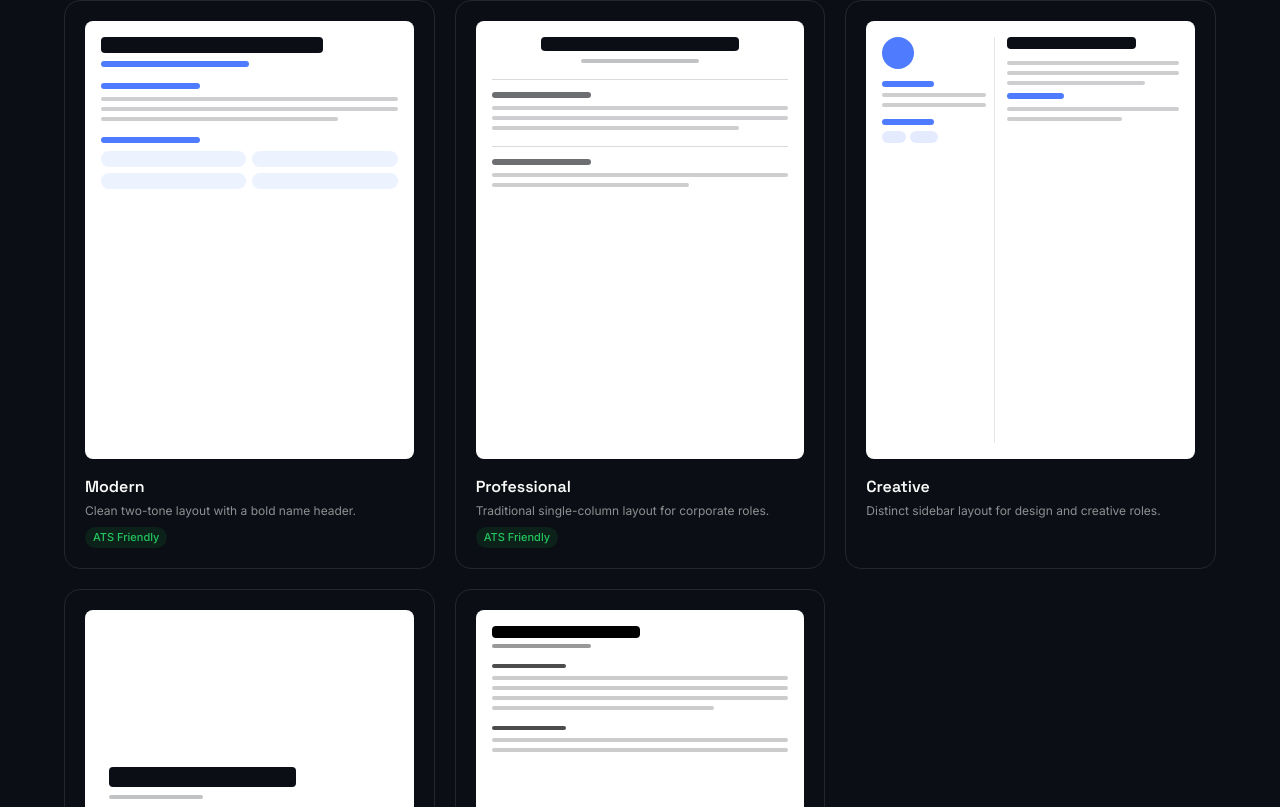
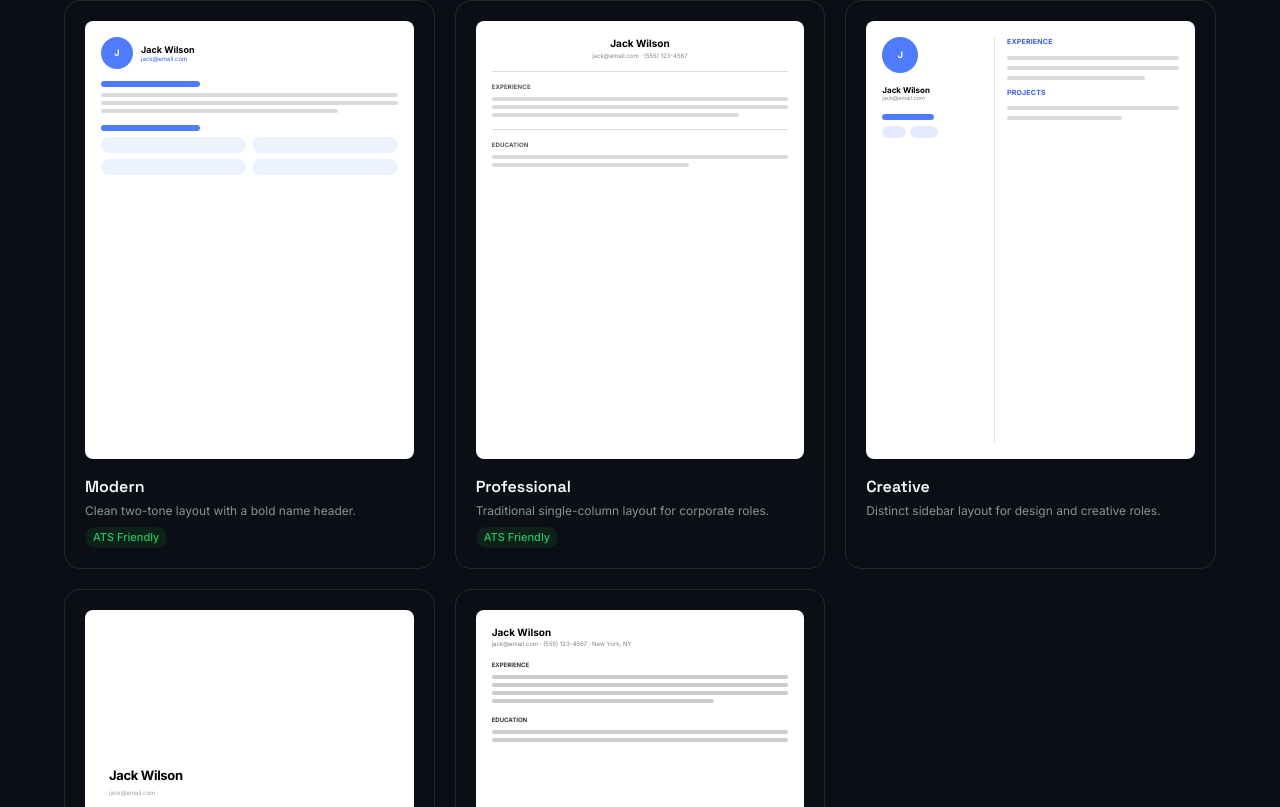
Before and after one commit to BuildWithThapa/BuildWithMe, a Next.js app: page /cv-builder in a window 1280 px wide. Shown: the part 713-1520 px from the top of the page. Built offline with nearby package versions, Linux system fonts and the light colour scheme; no server answers.

Commit message:
Update TemplateThumbnail.tsx

```diff
--- a/src/components/cv/TemplateThumbnail.tsx
+++ b/src/components/cv/TemplateThumbnail.tsx
@@ -3,27 +3,37 @@ interface TemplateThumbnailProps {
 }
 
 /**
- * Renders a small visual mockup of each template's layout — uses only
- * standard Tailwind classes already proven elsewhere in the app (no
- * arbitrary bracket values), to rule out any compilation edge case.
+ * Renders a small visual mockup of each template's layout using realistic
+ * placeholder content (sample name, email, photo circle) so the preview
+ * reads like an actual mini resume rather than an abstract wireframe.
  */
 export function TemplateThumbnail({ slug }: TemplateThumbnailProps) {
-  const base = "aspect-[3/4] w-full rounded-lg bg-white p-4 overflow-hidden shadow-sm";
-  const line = (w: string, color = "bg-ink-900/20") => <div className={`h-1 rounded-full ${color} ${w}`} />;
+  const base = "aspect-[3/4] w-full rounded-lg bg-white p-4 overflow-hidden shadow-sm text-black";
+  const line = (w: string, color = "bg-ink-900/15") => <div className={`h-1 rounded-full ${color} ${w}`} />;
+  const Avatar = ({ size = "h-8 w-8" }: { size?: string }) => (
+    <div className={`${size} shrink-0 rounded-full bg-signal-500 flex items-center justify-center`}>
+      <span className="text-[9px] font-bold text-white">J</span>
+    </div>
+  );
 
   if (slug === "modern") {
     return (
       <div className={base}>
-        <div className="h-4 w-3/4 rounded bg-ink-900" />
-        <div className="mt-2 h-1.5 w-1/2 rounded bg-signal-500" />
-        <div className="mt-4 h-1.5 w-1/3 rounded bg-signal-500" />
-        <div className="mt-2 space-y-1.5">
+        <div className="flex items-center gap-2">
+          <Avatar />
+          <div>
+            <p className="text-[9px] font-bold leading-tight">Jack Wilson</p>
+            <p className="text-[6px] text-signal-600 leading-tight">jack@email.com</p>
+          </div>
+        </div>
+        <div className="mt-3 h-1.5 w-1/3 rounded bg-signal-500" />
+        <div className="mt-1.5 space-y-1">
           {line("w-full")}
           {line("w-full")}
           {line("w-4/5")}
         </div>
-        <div className="mt-4 h-1.5 w-1/3 rounded bg-signal-500" />
-        <div className="mt-2 grid grid-cols-2 gap-1.5">
+        <div className="mt-3 h-1.5 w-1/3 rounded bg-signal-500" />
+        <div className="mt-1.5 grid grid-cols-2 gap-1.5">
           <div className="h-4 rounded-full bg-signal-500/10" />
           <div className="h-4 rounded-full bg-signal-500/10" />
           <div className="h-4 rounded-full bg-signal-500/10" />
@@ -37,19 +47,21 @@ export function TemplateThumbnail({ slug }: TemplateThumbnailProps) {
     return (
       <div className={base}>
         <div className="text-center">
-          <div className="mx-auto h-3.5 w-2/3 rounded bg-ink-900" />
-          <div className="mx-auto mt-2 h-1 w-2/5 rounded-full bg-ink-900/25" />
+          <p className="text-[10px] font-bold leading-tight">Jack Wilson</p>
+          <p className="text-[6px] text-ink-900/50 leading-tight mt-0.5">
+            jack@email.com &middot; (555) 123-4567
+          </p>
         </div>
-        <div className="mt-4 h-px w-full bg-ink-900/15" />
-        <div className="mt-3 h-1.5 w-1/3 rounded bg-ink-900/60" />
-        <div className="mt-2 space-y-1.5">
+        <div className="mt-3 h-px w-full bg-ink-900/15" />
+        <div className="mt-2.5 text-[6px] font-bold uppercase tracking-wide text-ink-900/70">Experience</div>
+        <div className="mt-1.5 space-y-1">
           {line("w-full")}
           {line("w-full")}
           {line("w-5/6")}
         </div>
-        <div className="mt-4 h-px w-full bg-ink-900/15" />
-        <div className="mt-3 h-1.5 w-1/3 rounded bg-ink-900/60" />
-        <div className="mt-2 space-y-1.5">
+        <div className="mt-3 h-px w-full bg-ink-900/15" />
+        <div className="mt-2.5 text-[6px] font-bold uppercase tracking-wide text-ink-900/70">Education</div>
+        <div className="mt-1.5 space-y-1">
           {line("w-full")}
           {line("w-2/3")}
         </div>
@@ -61,11 +73,10 @@ export function TemplateThumbnail({ slug }: TemplateThumbnailProps) {
     return (
       <div className={`${base} flex gap-3`}>
         <div className="w-[38%] space-y-3 border-r border-ink-900/10 pr-2">
-          <div className="h-8 w-8 rounded-full bg-signal-500" />
-          <div className="space-y-1.5">
-            <div className="h-1.5 w-1/2 rounded bg-signal-500" />
-            {line("w-full")}
-            {line("w-full")}
+          <Avatar size="h-9 w-9" />
+          <div>
+            <p className="text-[8px] font-bold leading-tight">Jack Wilson</p>
+            <p className="text-[5.5px] text-ink-900/50 leading-tight">jack@email.com</p>
           </div>
           <div className="space-y-1.5">
             <div className="h-1.5 w-1/2 rounded bg-signal-500" />
@@ -76,13 +87,13 @@ export function TemplateThumbnail({ slug }: TemplateThumbnailProps) {
           </div>
         </div>
         <div className="flex-1 space-y-2">
-          <div className="h-3 w-3/4 rounded bg-ink-900" />
-          <div className="space-y-1.5 pt-1">
+          <div className="text-[7px] font-bold uppercase tracking-wide text-signal-600">Experience</div>
+          <div className="space-y-1.5">
             {line("w-full")}
             {line("w-full")}
             {line("w-4/5")}
           </div>
-          <div className="h-1.5 w-1/3 rounded bg-signal-500" />
+          <div className="text-[7px] font-bold uppercase tracking-wide text-signal-600">Projects</div>
           <div className="space-y-1.5">
             {line("w-full")}
             {line("w-2/3")}
@@ -95,8 +106,8 @@ export function TemplateThumbnail({ slug }: TemplateThumbnailProps) {
   if (slug === "minimal") {
     return (
       <div className={`${base} flex flex-col justify-center px-6`}>
-        <div className="h-5 w-2/3 rounded bg-ink-900" />
-        <div className="mt-2 h-1 w-1/3 rounded-full bg-ink-900/25" />
+        <p className="text-[13px] font-bold tracking-tight leading-none">Jack Wilson</p>
+        <p className="text-[6px] text-ink-900/40 mt-1.5">jack@email.com</p>
         <div className="mt-6 space-y-2">
           {line("w-full")}
           {line("w-full")}
@@ -112,17 +123,19 @@ export function TemplateThumbnail({ slug }: TemplateThumbnailProps) {
 
   return (
     <div className={base}>
-      <div className="h-3 w-1/2 rounded bg-black" />
-      <div className="mt-1.5 h-1 w-1/3 rounded-full bg-black/40" />
-      <div className="mt-4 h-1 w-1/4 rounded-full bg-black/70" />
-      <div className="mt-2 space-y-1.5">
+      <p className="text-[10px] font-bold leading-tight">Jack Wilson</p>
+      <p className="text-[6px] text-black/50 leading-tight mt-0.5">
+        jack@email.com &middot; (555) 123-4567 &middot; New York, NY
+      </p>
+      <div className="mt-3 text-[6px] font-bold uppercase text-black/80">Experience</div>
+      <div className="mt-1.5 space-y-1">
         {line("w-full", "bg-black/20")}
         {line("w-full", "bg-black/20")}
         {line("w-full", "bg-black/20")}
         {line("w-3/4", "bg-black/20")}
       </div>
-      <div className="mt-4 h-1 w-1/4 rounded-full bg-black/70" />
-      <div className="mt-2 space-y-1.5">
+      <div className="mt-3 text-[6px] font-bold uppercase text-black/80">Education</div>
+      <div className="mt-1.5 space-y-1">
         {line("w-full", "bg-black/20")}
         {line("w-full", "bg-black/20")}
       </div>
```
